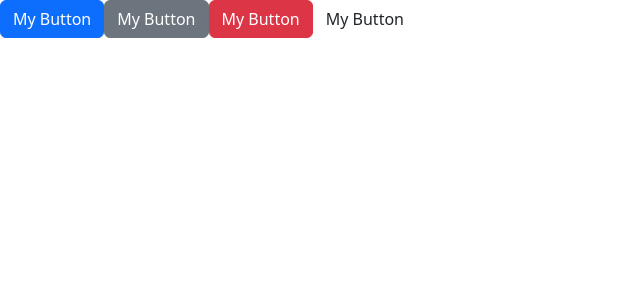
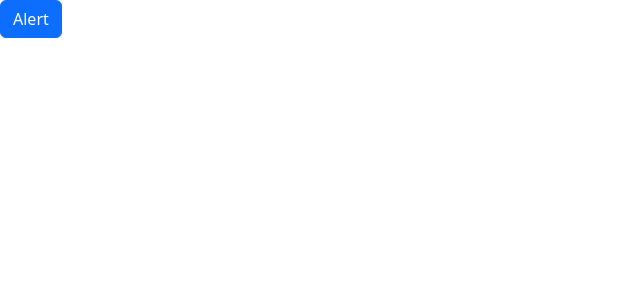
Before and after one commit to imycod/react-all-in-one, a React (Vite) app: page / in a window 1280 px wide. Shown: the top 300 px of the page, without its empty margins (0-640 px from the left). Built offline with nearby package versions, Linux system fonts and the light colour scheme.

Commit message:
feat: button & alert

```diff
--- a/src/App.tsx
+++ b/src/App.tsx
@@ -1,20 +1,13 @@
+import { useState } from "react";
+import Alert from "./components/Alert";
 import Button from "./components/Button";
 
 function App() {
+  const [alertVisiable, setAlertVisibility] = useState(false);
   return (
     <div>
-      <Button color="primary" onClick={() => console.log("clicked")}>
-        My Button
-      </Button>
-      <Button color="secondary" onClick={() => console.log("clicked")}>
-        My Button
-      </Button>
-      <Button color="danger" onClick={() => console.log("clicked")}>
-        My Button
-      </Button>
-      <Button color="aaa" onClick={() => console.log("clicked")}>
-        My Button
-      </Button>
+      {alertVisiable && <Alert onClose={()=>setAlertVisibility(false)}>My Alert</Alert>}
+      <Button onClick={() => setAlertVisibility(true)}>Alert</Button>
     </div>
   );
 }
--- a/src/components/Alert.tsx
+++ b/src/components/Alert.tsx
@@ -1,12 +1,18 @@
-import {ReactNode} from "react";
+import { ReactNode } from "react";
 
 interface Props {
   children: ReactNode;
+  onClose: () => void;
 }
-const Alert = ({ children }: Props) => {
+const Alert = ({ children,onClose }: Props) => {
   return (
-    <div className="alert alert-primary" role="alert">
+    <div className="alert alert-primary alert-dismissible" role="alert">
       {children}
+      <button
+        type="button"
+        className="btn-close"
+        data-bs-dismiss="alert"
+        onClick={onClose}></button>
     </div>
   );
 };
```
